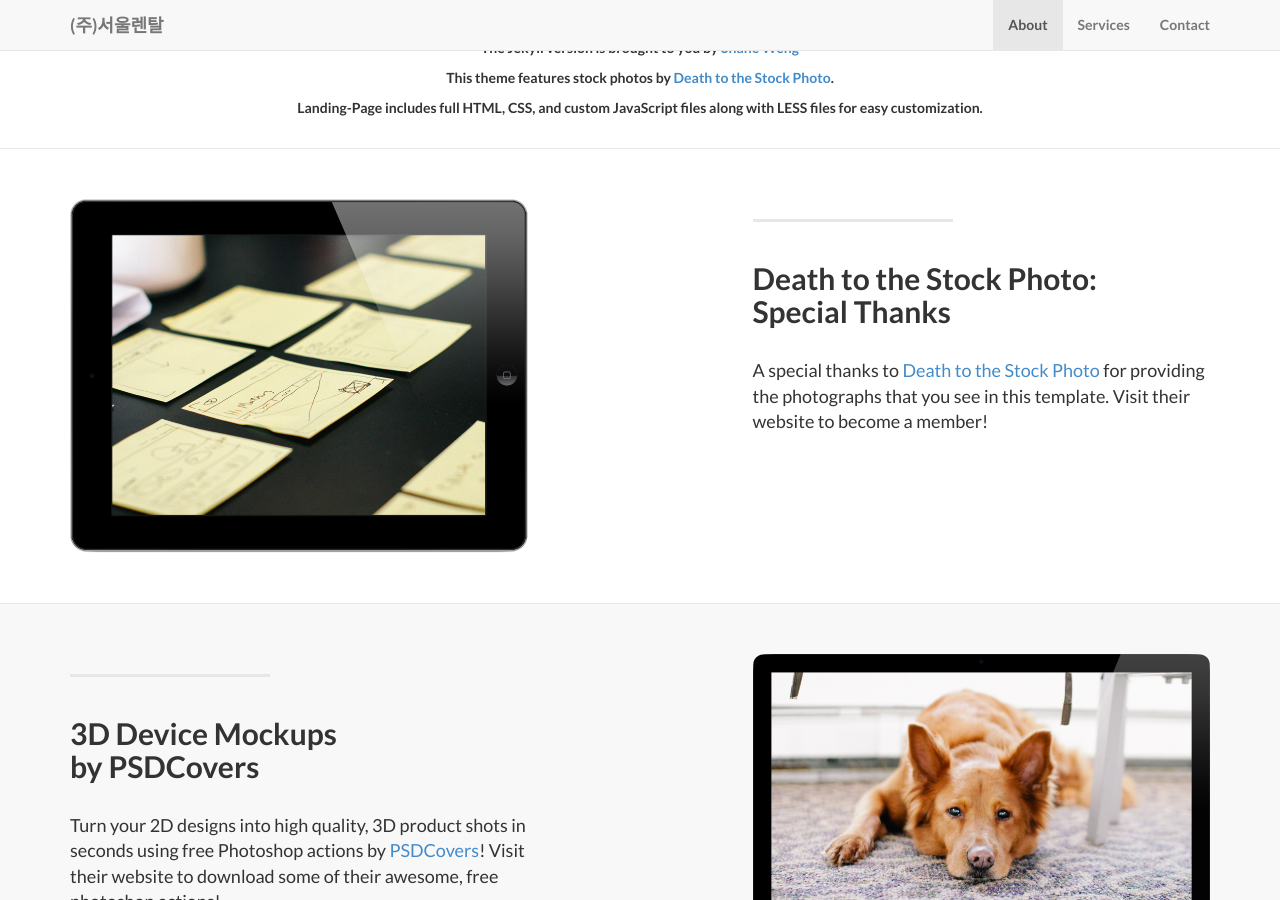
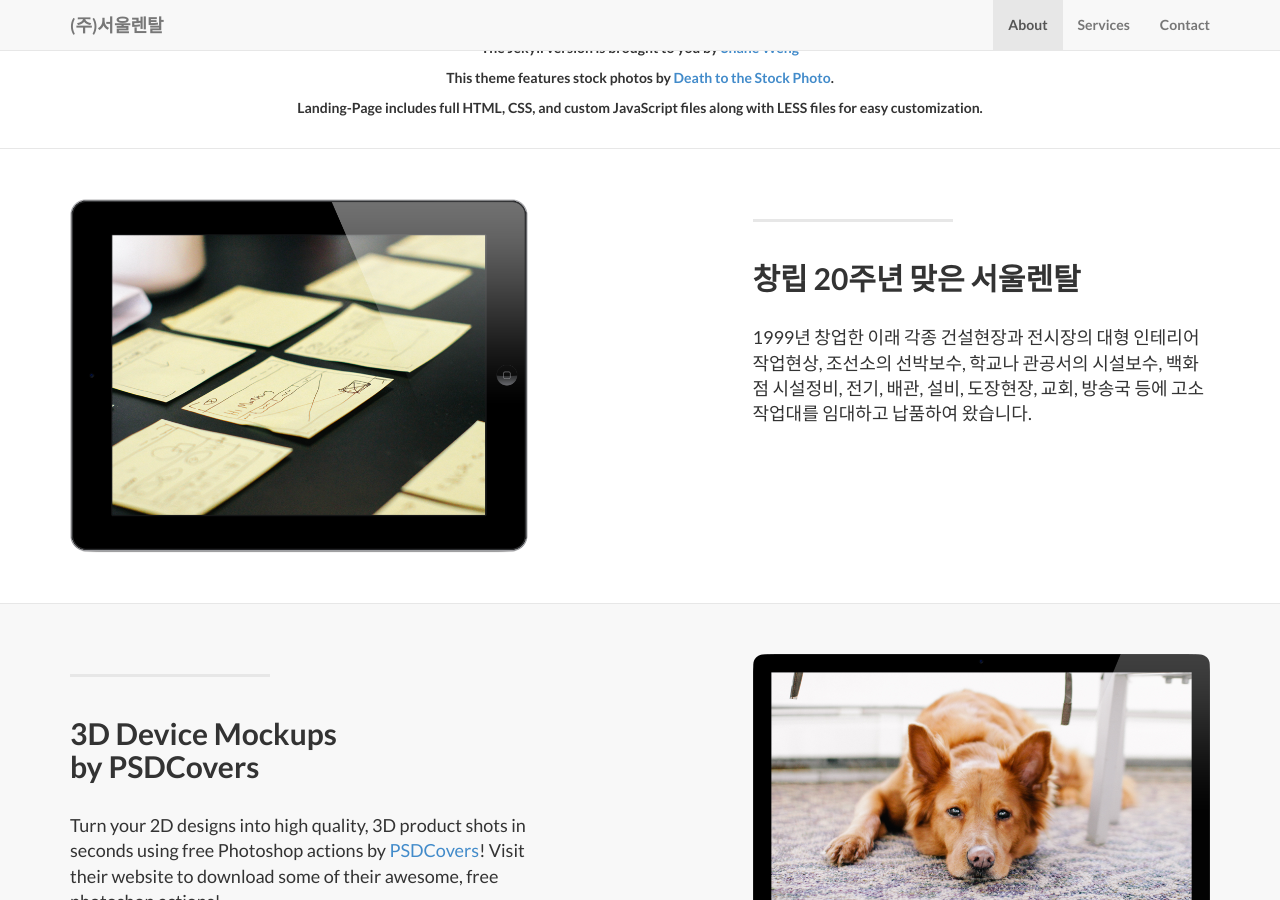
Before and after one commit to seoulrental/seoulrental.github.io, a Jekyll site: the page built from index.html, in a window 1280 px wide and 900 px high, scrolled down 989 px. Built offline with Jekyll 4.4.1, drawn with Linux system fonts in a browser that asks for light colours.

Commit message:
Update 2014-09-21-services-1.markdown

```diff
--- a/_posts/2014-09-21-services-1.markdown
+++ b/_posts/2014-09-21-services-1.markdown
@@ -2,7 +2,7 @@
 layout: default
 img: ipad.png
 category: Services
-title: Death to the Stock Photo:<br>Special Thanks
+title: 창립 20주년 맞은 서울렌탈
 description: |
 ---
-  A special thanks to [Death to the Stock Photo](http://join.deathtothestockphoto.com/) for providing the photographs that you see in this template.  Visit their website to become a member!
+  1999년 창업한 이래 각종 건설현장과 전시장의 대형 인테리어 작업현상, 조선소의 선박보수, 학교나 관공서의 시설보수, 백화점 시설정비, 전기, 배관, 설비, 도장현장, 교회, 방송국 등에 고소 작업대를 임대하고 납품하여 왔습니다.
```
